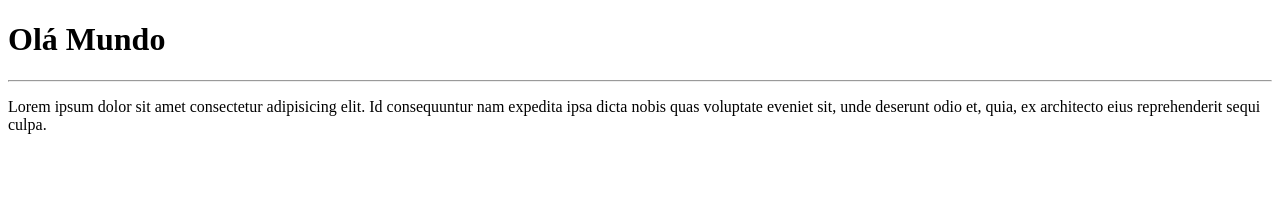
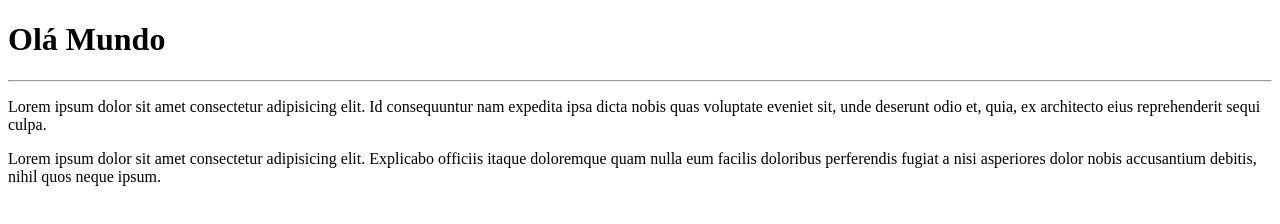
Before and after one commit to caiuhrs/Mandalas-a-Bordo-, a plain HTML site: page site-exemplo/index.html in a window 1280 px wide. Drawn offline with Linux system fonts and the light colour scheme.

Commit message:
adicionei um paragrafo

```diff
--- a/site-exemplo/index.html
+++ b/site-exemplo/index.html
@@ -10,7 +10,7 @@
     <h1>Olá Mundo</h1>
     <hr>
     <p>Lorem ipsum dolor sit amet consectetur adipisicing elit. Id consequuntur nam expedita ipsa dicta nobis quas voluptate eveniet sit, unde deserunt odio et, quia, ex architecto eius reprehenderit sequi culpa.</p>
-
+Lorem ipsum dolor sit amet consectetur adipisicing elit. Explicabo officiis itaque doloremque quam nulla eum facilis doloribus perferendis fugiat a nisi asperiores dolor nobis accusantium debitis, nihil quos neque ipsum.
 
 </body>
 </html>
```
